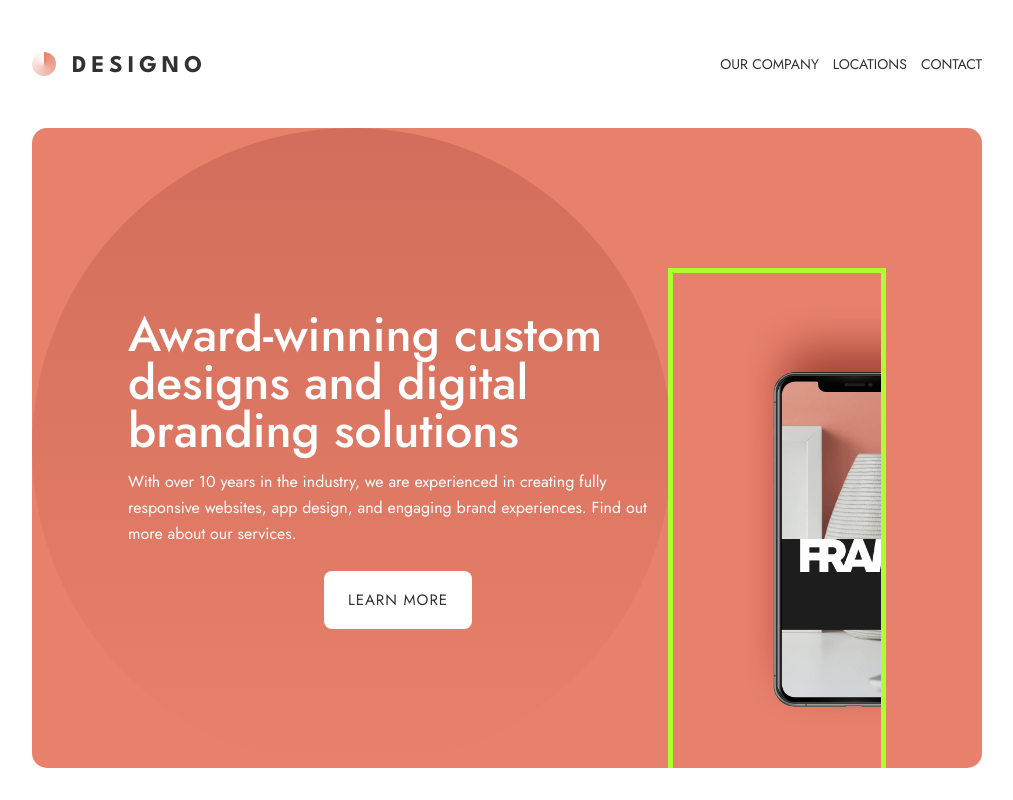
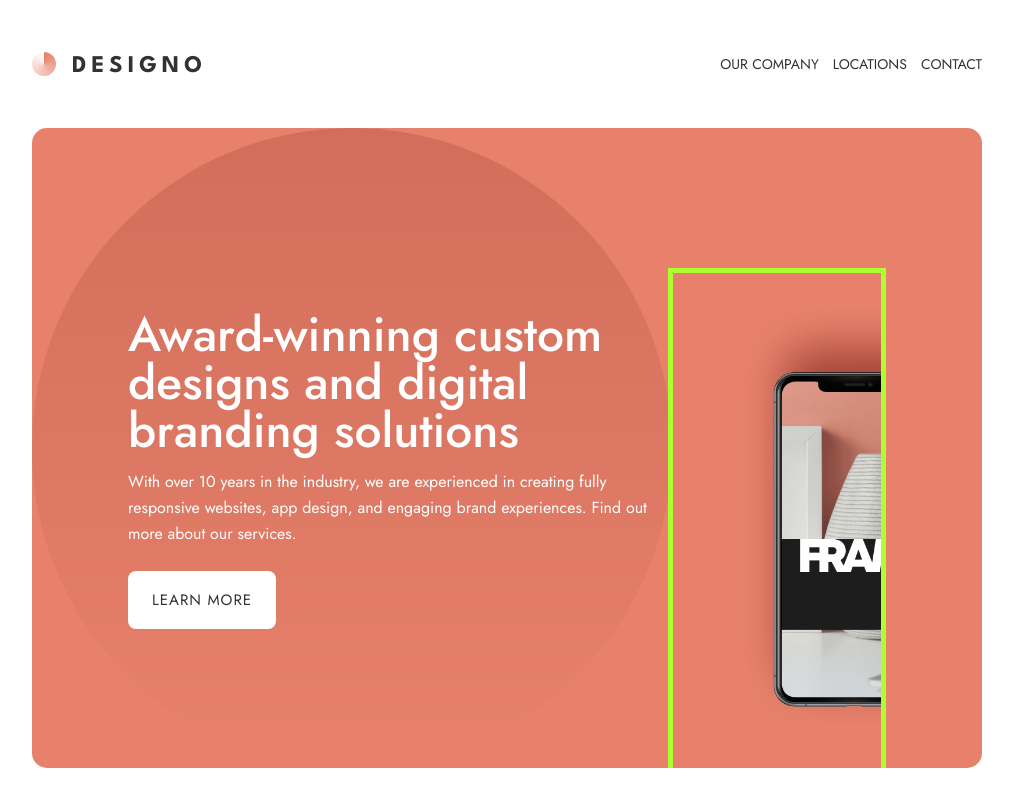
Before and after one commit to ringtho/designo, a React (Create React App) app: page / in a window 1280 px wide. Shown: the top 800 px of the page, without its empty margins (133-1146 px from the left). Built offline with nearby package versions, Linux system fonts and the light colour scheme; the HTML template or start-up script is replaced by a standard one.

Commit message:
Fixed the home button link to left align on desktop screen

```diff
--- a/src/index.css
+++ b/src/index.css
@@ -1290,6 +1290,10 @@ hr {
     text-align: left;
   }
 
+  .link-btn {
+    align-self: flex-start;
+  }
+
   .hero-image {
     margin-top: 140px;
     width: 284px;
@@ -1339,7 +1343,6 @@ hr {
   }
 
   .card-container {
-    /* border: 1px solid pink; */
     margin: 160px 165px;
     flex-direction: row;
     flex-wrap: wrap;
@@ -1351,13 +1354,11 @@ hr {
   }
 
   .apps-card {
-    /* border: 2px solid greenyellow; */
     min-width: 30%;
   }
 
 
   .apps-card-container {
-    /* border: 1px solid blue; */
     flex-direction: column;
     /* width: 350px; */
   }
--- a/src/pages/Home.js
+++ b/src/pages/Home.js
@@ -19,8 +19,8 @@ const Home = () => {
                         <p>With over 10 years in the industry, we are experienced in creating
                             fully responsive websites, app design, and engaging brand experiences.
                             Find out more about our services.</p>
-                        {/* <button className="hero-btn">LEARN MORE</button> */}
-                        <HashLink className="hero-btn link-btn" to="/#offers" smooth>LEARN MORE</HashLink>
+                        <HashLink className="hero-btn link-btn" to="/#offers" smooth>
+                        LEARN MORE</HashLink>
                     </div>
                 <div className="hero-image"></div>
                 </div>
```
